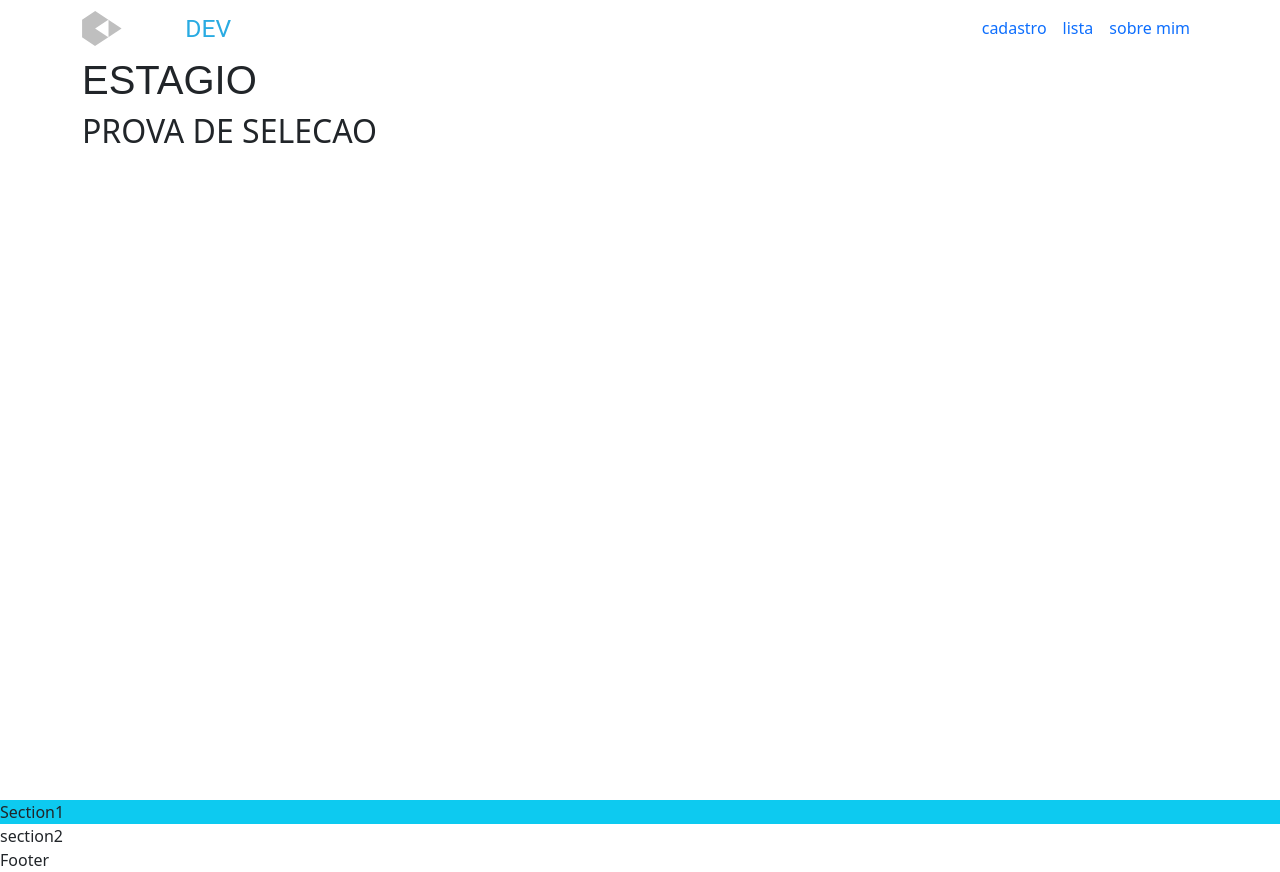
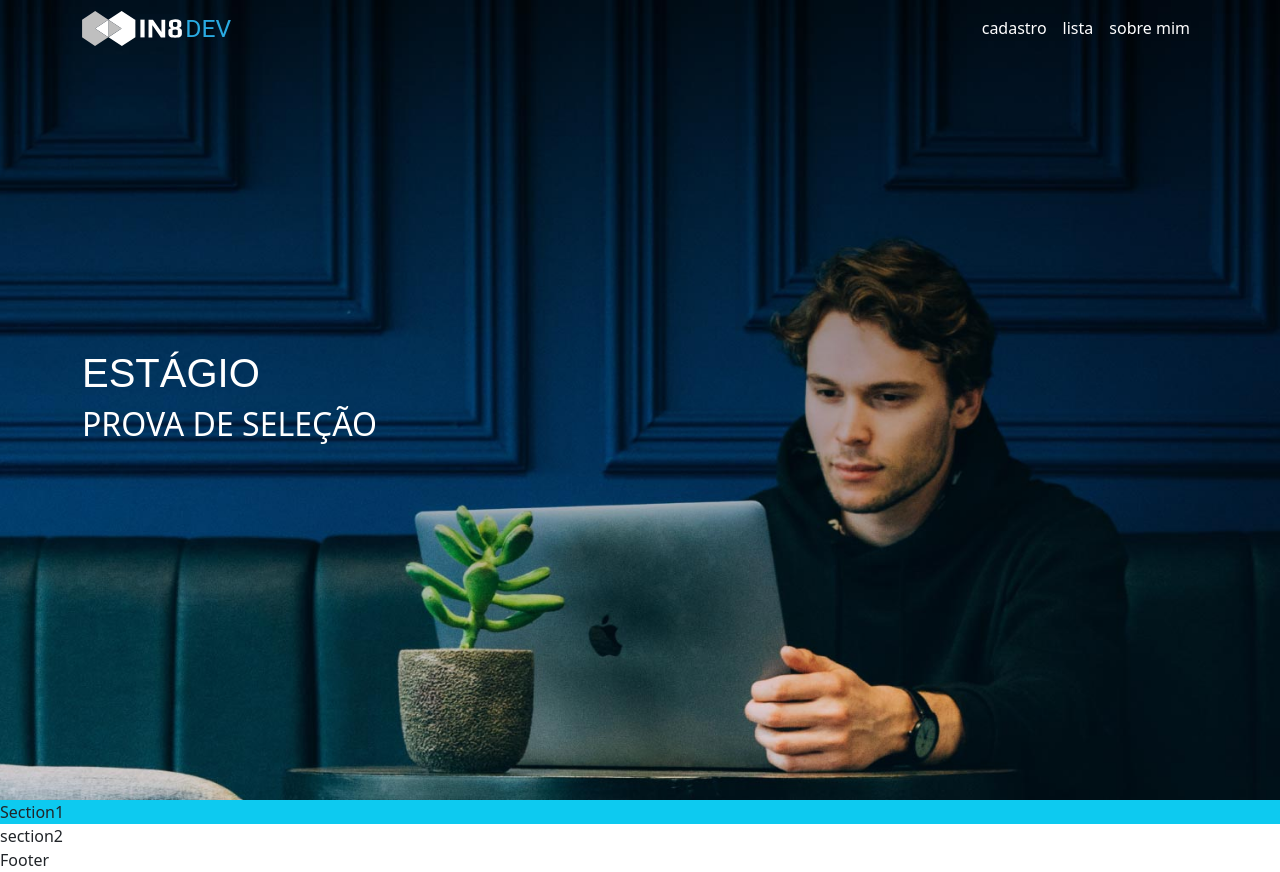
Before and after one commit to anarodrigues1996/devnology_intership_nextjs, a Next.js app: page / in a window 1280 px wide. Built offline with nearby package versions, Linux system fonts and the light colour scheme.

Commit message:
image in header

```diff
--- a/pages/index.js
+++ b/pages/index.js
@@ -9,30 +9,32 @@ export default function Home() {
         <link href="https://cdn.jsdelivr.net/npm/bootstrap@5.1.3/dist/css/bootstrap.min.css" rel="stylesheet" />
       </Head>
       <header className='vh-100'>
-        <nav className="navbar navbar-expand-sm">
+        <nav className="navbar navbar-expand-sm position-absolute w-100">
 
           <div className="container">
 
             <a href="#">
-              <img src="/img/logo-in8-dev.svg" height="35"/>
+              <img src="/img/logo-in8-dev.svg" height="35" />
             </a>
             <ul className="navbar-nav ml-auto">
               <li className="nav-item">
-                <a className="nav-link" href="#">cadastro</a>
+                <a className="nav-link text-white" href="#">cadastro</a>
               </li>
               <li className="nav-item">
-                <a className="nav-link" href="#">lista</a>
+                <a className="nav-link text-white" href="#">lista</a>
               </li>
               <li className="nav-item">
-                <a className="nav-link" href="#">sobre mim</a>
+                <a className="nav-link text-white" href="#">sobre mim</a>
               </li>
             </ul>
           </div>
 
         </nav>
-        <div className='container'>
-          <h1 className={styles.fontHu}>ESTAGIO</h1>
-          <h2>PROVA DE SELECAO</h2>
+        <div className='container d-flex flex-wrap align-content-center h-100'>
+          <div>
+            <h1 className={styles.fontHu}>ESTÁGIO</h1>
+            <h2>PROVA DE SELEÇÃO</h2>
+          </div>
         </div>
       </header>
       <section className='bg-info'>
--- a/styles/globals.css
+++ b/styles/globals.css
@@ -14,3 +14,12 @@ a {
 * {
   box-sizing: border-box;
 }
+
+header{
+  background-image: url("/img/index-image.jpg");
+  background-position: center;
+  background-repeat: no-repeat;
+  background-size: cover;
+
+  color: #fff;
+}
```
Also changed, not shown: public/img/index-image.jpg (added).
